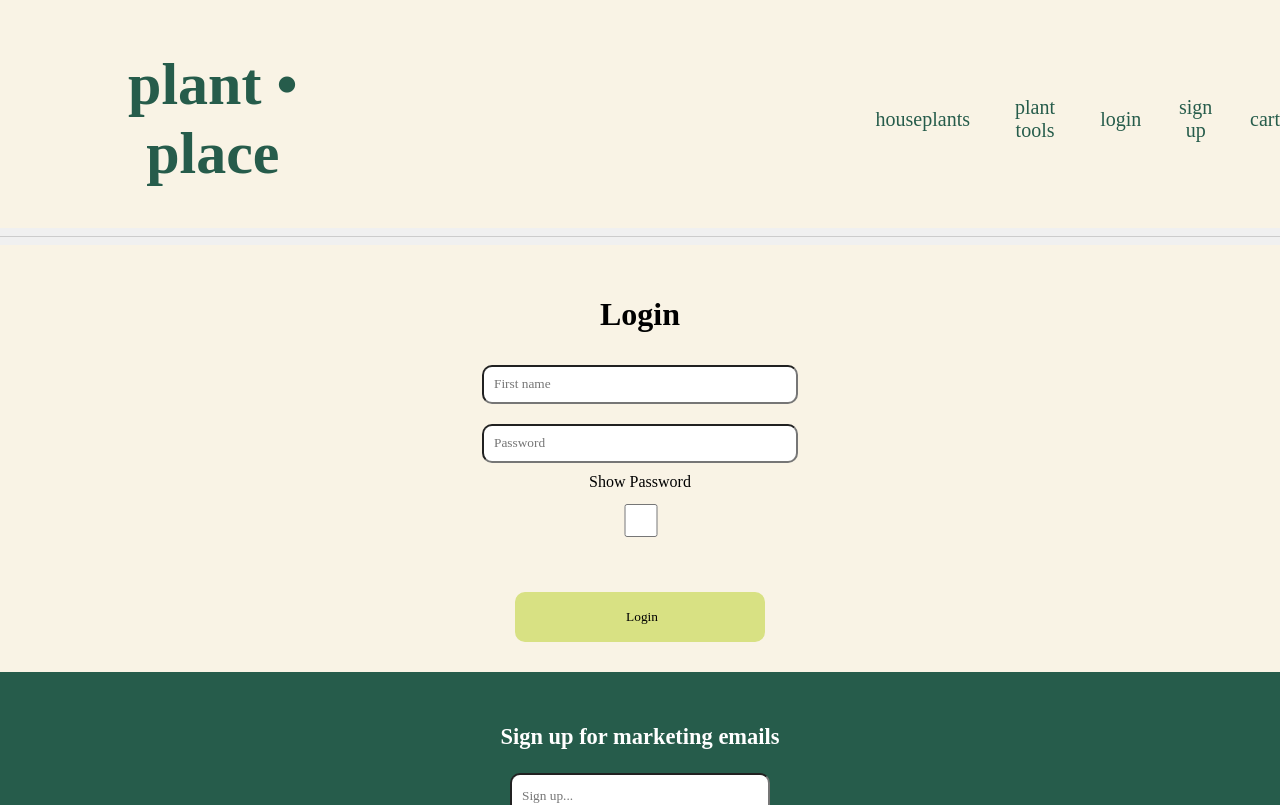
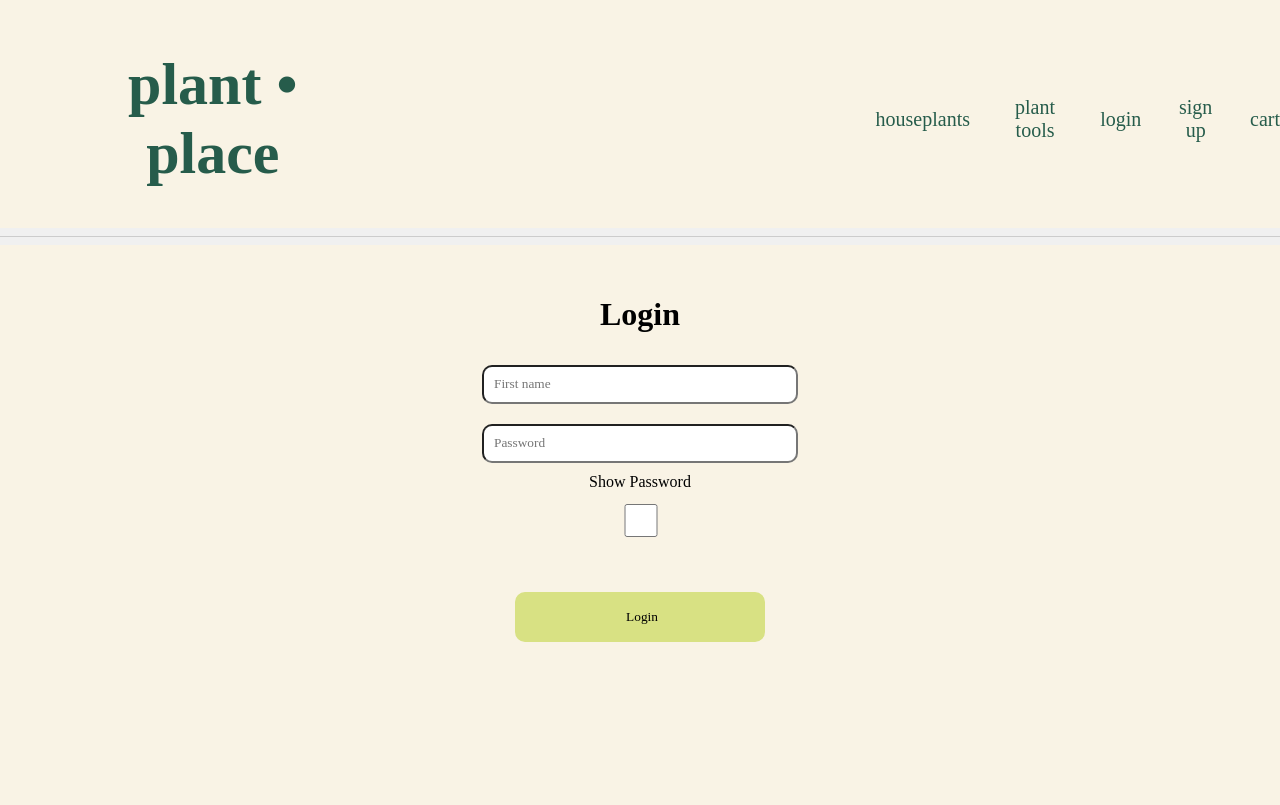
Before and after one commit to Anahisv23/plantshop, a React (Create React App) app: page /login in a window 1280 px wide. Shown: the top 805 px of the page. Built offline with nearby package versions, Linux system fonts and the light colour scheme; no server answers.

Commit message:
fixed padding on login form

```diff
--- a/src/styles.css
+++ b/src/styles.css
@@ -624,7 +624,6 @@ a {
 .login-page {
   background-color: #f9f3e5;
   padding-top: 30px;
-  padding-bottom: 30px;
 }
 
 .login-form form {
@@ -632,6 +631,7 @@ a {
   flex-direction: column;
   justify-content: center;
   align-items: center;
+  padding-bottom: 300px;
   gap: 10px;
 }
 
```
